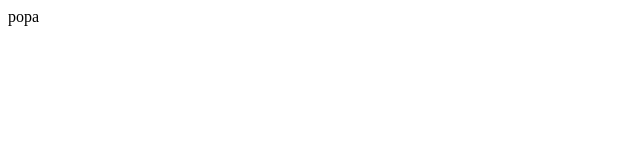
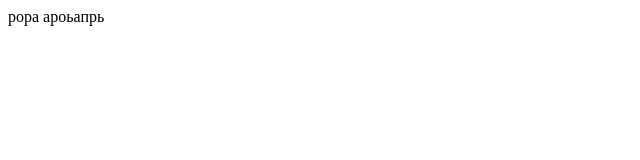
Before and after one commit to Mrruslan900/test, a plain HTML site: page index.html in a window 1280 px wide. Shown: the full height of the page, 0-640 px from the left. Drawn offline with Linux system fonts and the light colour scheme.

Commit message:
Update index.html

```diff
--- a/index.html
+++ b/index.html
@@ -12,3 +12,4 @@
 <samp></samp>
 </html>
 popa
+ароьапрь
```
